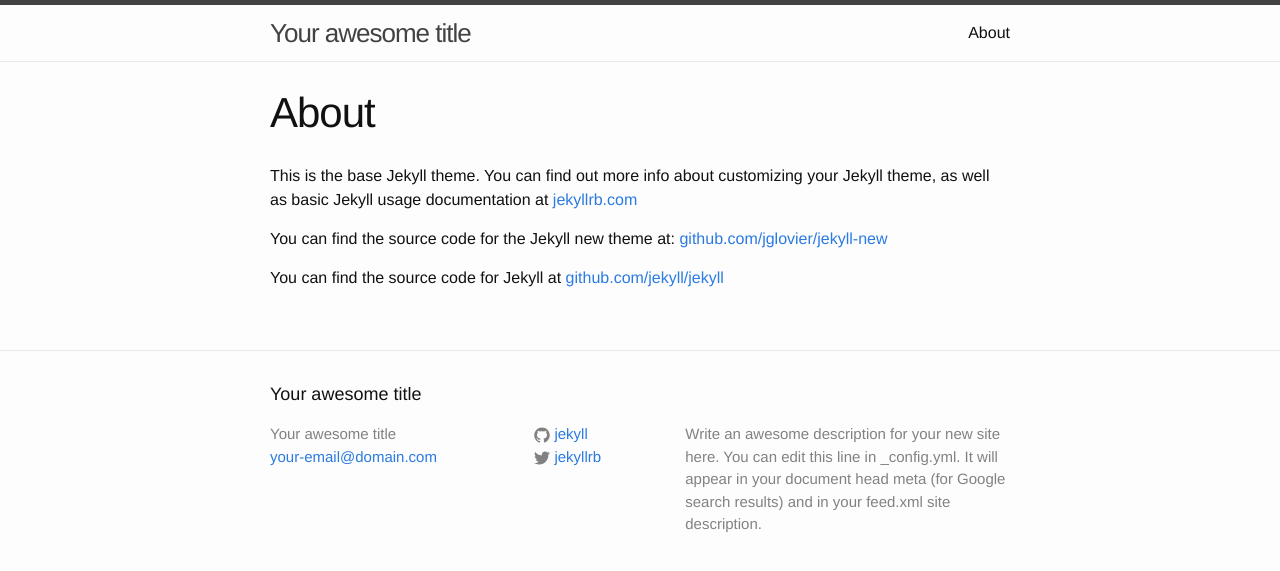
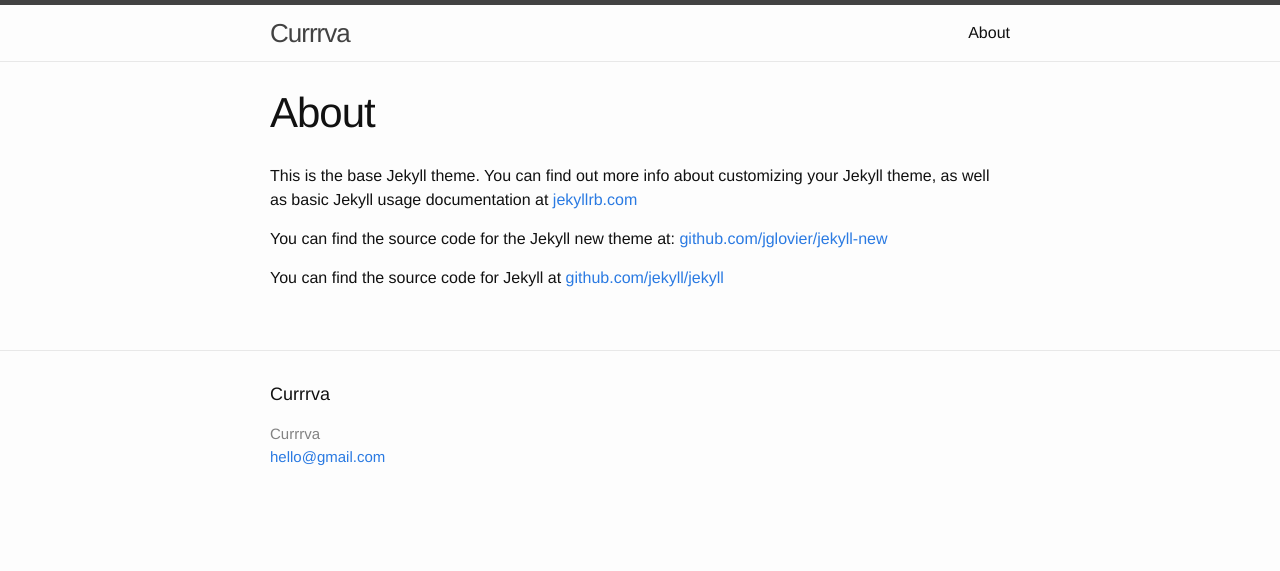
Before and after one commit to S966/currrva-web, a Jekyll site: the page built from about.md, in a window 1280 px wide. Shown: the top 571 px of the page. Built offline with Jekyll 4.4.1, drawn with Linux system fonts in a browser that asks for light colours.

Commit message:
Changes to _config.yml

```diff
--- a/_config.yml
+++ b/_config.yml
@@ -1,14 +1,8 @@
 # Site settings
-title: Your awesome title
-email: your-email@domain.com
-description: > # this means to ignore newlines until "baseurl:"
-  Write an awesome description for your new site here. You can edit this
-  line in _config.yml. It will appear in your document head meta (for
-  Google search results) and in your feed.xml site description.
+title: Currrva
+email: hello@gmail.com
 baseurl: "" # the subpath of your site, e.g. /blog/
-url: "http://yourdomain.com" # the base hostname & protocol for your site
-twitter_username: jekyllrb
-github_username:  jekyll
+url: "http://currrva.com" # the base hostname & protocol for your site
 
 # Build settings
 markdown: kramdown
```
